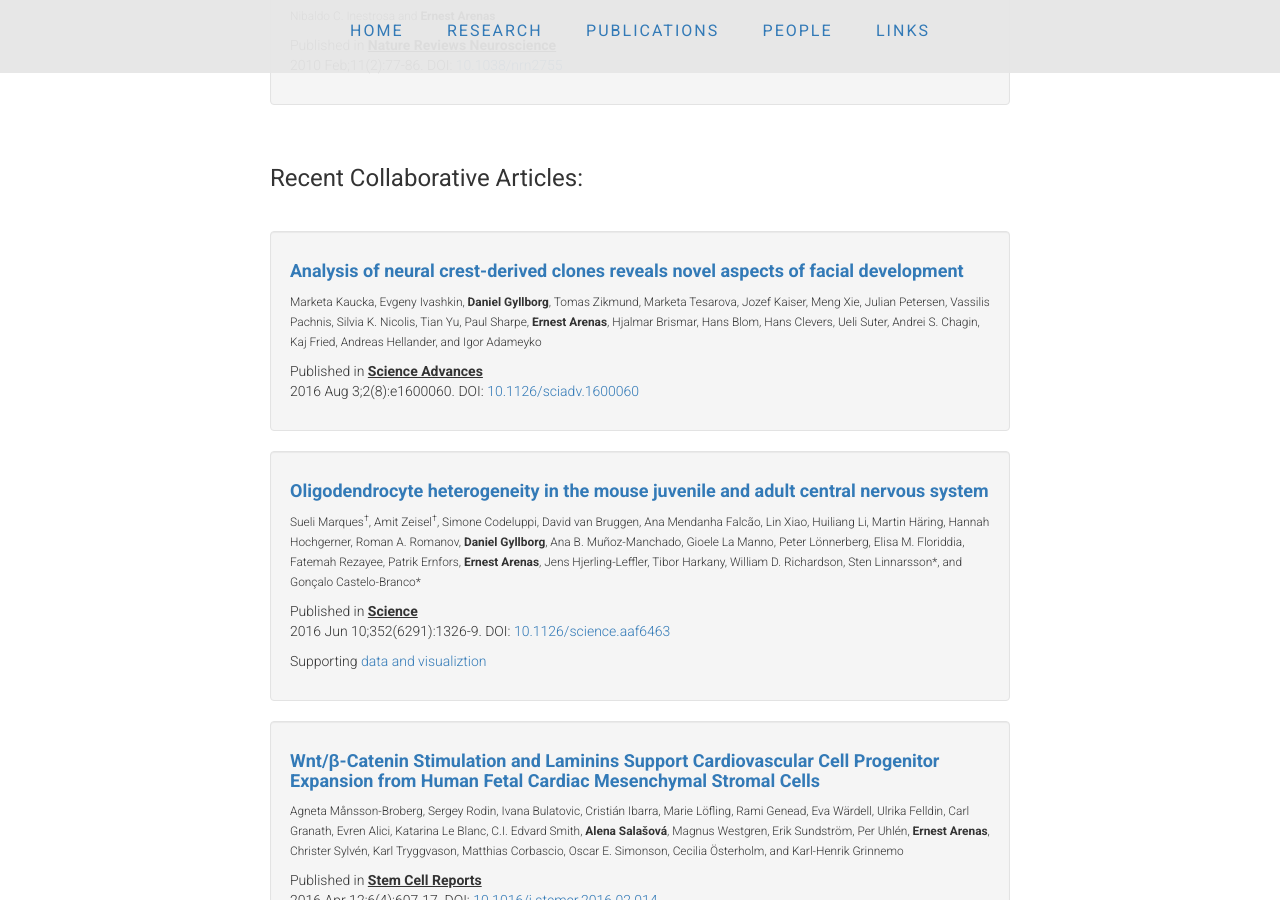
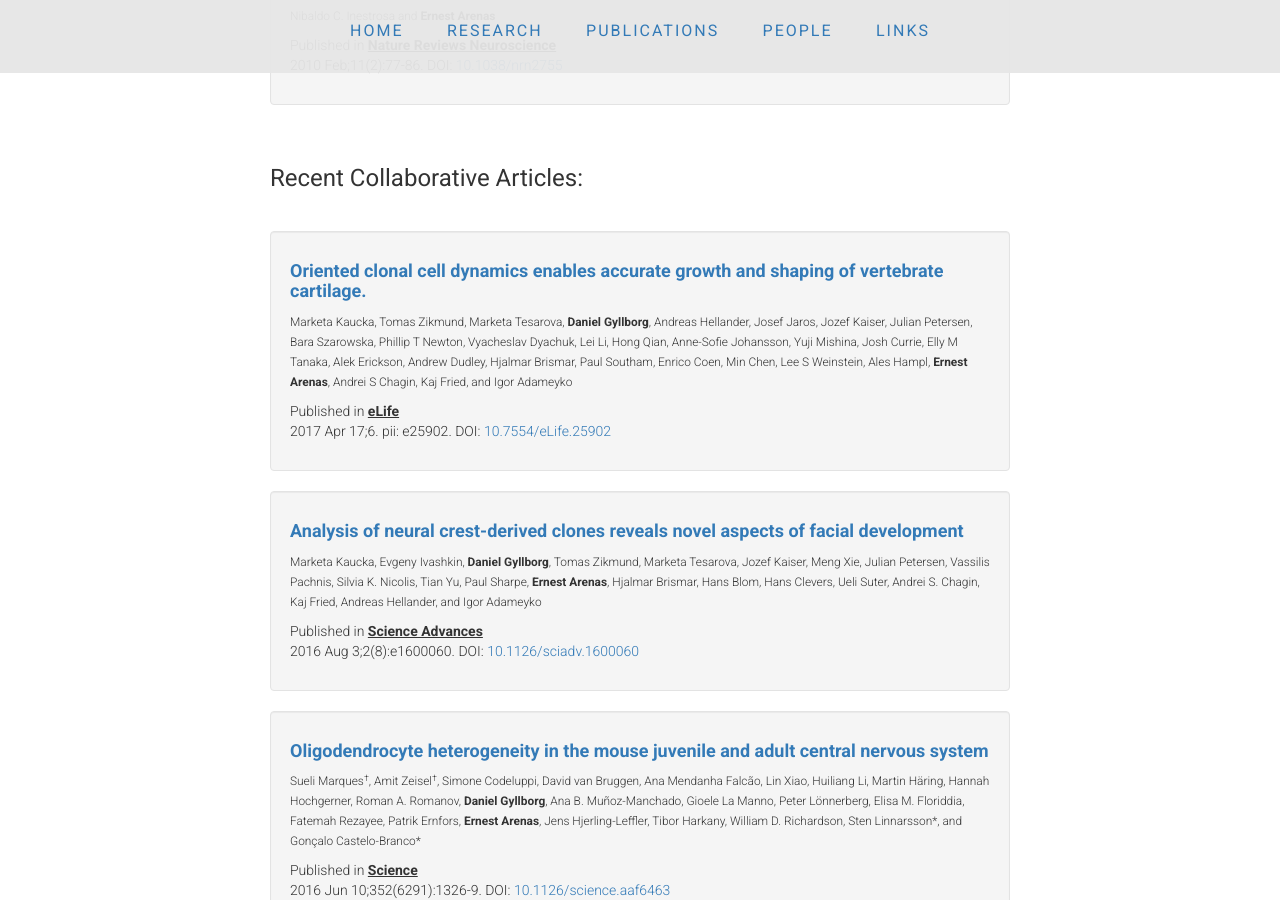
Before and after one commit to ArenasLab/arenaslab.github.io, a Jekyll site: the page publications/index.html, which Jekyll copies as it is, in a window 1280 px wide and 900 px high, scrolled down 3569 px. Built offline with Jekyll 4.4.1, drawn with Linux system fonts in a browser that asks for light colours.

Commit message:
Update index.html

```diff
--- a/publications/index.html
+++ b/publications/index.html
@@ -299,6 +299,25 @@ ABOVE IS THE TEMPLATE TO ADD ADDITIONAL PUBLICATIONS -->
              <div class="well">
               <li class="media">
                 <div class="media-body">
+                  <h4><b><a href="https://www.ncbi.nlm.nih.gov/pubmed/28414273" target="_blank">Oriented clonal cell dynamics enables accurate growth and shaping of vertebrate cartilage.</a></b></h4>
+                    <p></p>
+			<small>    Marketa Kaucka, Tomas Zikmund, Marketa Tesarova, <b>Daniel Gyllborg</b>, Andreas Hellander,
+				Josef Jaros, Jozef Kaiser, Julian Petersen, Bara Szarowska, Phillip T Newton, Vyacheslav Dyachuk,
+				Lei Li, Hong Qian, Anne-Sofie Johansson, Yuji Mishina, Josh Currie, Elly M Tanaka, Alek Erickson,
+				Andrew Dudley, Hjalmar Brismar, Paul Southam, Enrico Coen, Min Chen, Lee S Weinstein, Ales Hampl,
+				<b>Ernest Arenas</b>, Andrei S Chagin, Kaj Fried, and Igor Adameyko </small>
+                  <p></p>
+
+                  <p>Published in <strong><u>eLife</u></strong><br>
+                 2017 Apr 17;6. pii: e25902. DOI: <a href="http://dx.doi.org/10.7554/eLife.25902" target="_blank">10.7554/eLife.25902</a></p>
+                </div>
+              </li>
+            </div>
+
+
+		  <div class="well">
+              <li class="media">
+                <div class="media-body">
                   <h4><b><a href="https://www.ncbi.nlm.nih.gov/pubmed/27493992" target="_blank">Analysis of neural crest-derived clones reveals novel aspects of facial development</a></b></h4>
                     <p></p>
                   <small>Marketa Kaucka, Evgeny Ivashkin, <b>Daniel Gyllborg</b>, Tomas Zikmund, Marketa Tesarova, Jozef Kaiser, Meng Xie,
```
